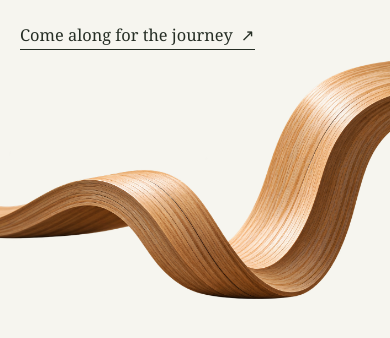
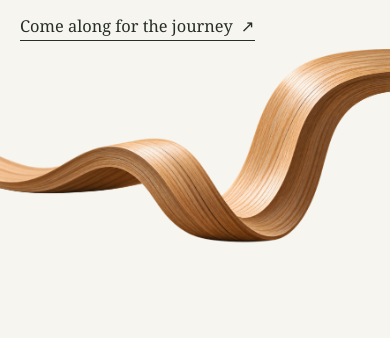
Before and after one commit to KScriven/veryhuman, a plain HTML site: page index.html in a window 390 px wide. Shown: the part 258-596 px from the top of the page. Drawn offline with Linux system fonts and the light colour scheme.

Commit message:
Update to styling on homepage

```diff
--- a/styles.css
+++ b/styles.css
@@ -60,7 +60,18 @@ body:has(.hero-wood) main { flex: 1 1 auto; min-height: 0; display: flex; }
 .hero h1 em { color: var(--orange); font-style: italic; font-weight: 400; }
 .hero-journal-link { display: inline-flex; align-items: center; gap: .5rem; margin-top: clamp(12px, 3dvh, 32px); font-family: Georgia, "Times New Roman", serif; font-size: clamp(1rem, 2vw, 1.6rem); font-weight: 400; line-height: 1.3; text-decoration: none; border-bottom: 1px solid currentColor; padding-bottom: 3px; }
 .hero-journal-link:hover { color: var(--orange); }
-.hero-wood { position: absolute; z-index: 0; display: block; inset: 0; width: 100%; height: 100%; max-width: none; object-position: center; pointer-events: none; }
+.hero-wood {
+  position: absolute;
+  z-index: 0;
+  display: block;
+  inset: 0;
+  width: 100%;
+  height: 100%;
+  max-width: none;
+  object-fit: contain;
+  object-position: center;
+  pointer-events: none;
+}
 
 /* One mobile layout: all sizing adjusts fluidly within this breakpoint. */
 @media (max-width: 760px) {
@@ -74,20 +85,23 @@ body:has(.hero-wood) main { flex: 1 1 auto; min-height: 0; display: flex; }
   .hero-content { order: 0; flex: none; padding-top: 42px; padding-bottom: 0; }
   .hero .eyebrow { font-size: clamp(.53rem, 1.8vw, .69rem); letter-spacing: .1em; margin-bottom: 26px; }
   .hero h1 { font-size: clamp(2.45rem, 10.5vw, 4.5rem); line-height: 1.02; }
-  .hero-journal-link { margin-top: 34px; font-size: clamp(1rem, 4.2vw, 1.35rem); }
-
+  .hero-journal-link {
+    margin-top: clamp(16px, 3dvh, 34px);
+    font-size: clamp(1rem, 4.2vw, 1.35rem);
+  }
   .hero-wood {
     position: relative;
+    z-index: 0;
     order: 1;
-    flex: none;
+    flex: 0 1 auto;
     inset: auto;
-    left: -12.5%;
-    width: 125%;
-    height: clamp(235px, 58vw, 370px);
+    left: 0;
+    width: 100%;
+    height: auto;
     margin-top: 8px;
-    margin-bottom: 0;
+    object-fit: contain;
+    object-position: center;
     transform: none;
-    object-position: center 55%;
   }
 }
 
@@ -150,43 +164,3 @@ a:focus-visible {
   line-height: 1.5;
   color: var(--muted);
 }
-
-@media (max-width: 760px) {
-  .journal-post .post-heading .post-thumbnail {
-    display: block;
-    width: 150px;
-    max-width: 100%;
-    height: 210px;
-    object-fit: cover;
-    object-position: center;
-    border-radius: 3px;
-    flex-shrink: 0;
-  }
-}
-
-@media (max-width: 760px) {
-  body:has(.hero-wood) {
-    min-height: 100dvh;
-    height: 100dvh;
-    display: flex;
-    flex-direction: column;
-  }
-
-  body:has(.hero-wood) main {
-    flex: 1;
-    min-height: 0;
-  }
-
-  .hero {
-    height: 100%;
-    min-height: 0;
-    overflow: hidden;
-  }
-
-  .hero-wood {
-    height: auto;
-    max-height: 38dvh;
-    width: 125%;
-    object-fit: contain;
-  }
-}
```
